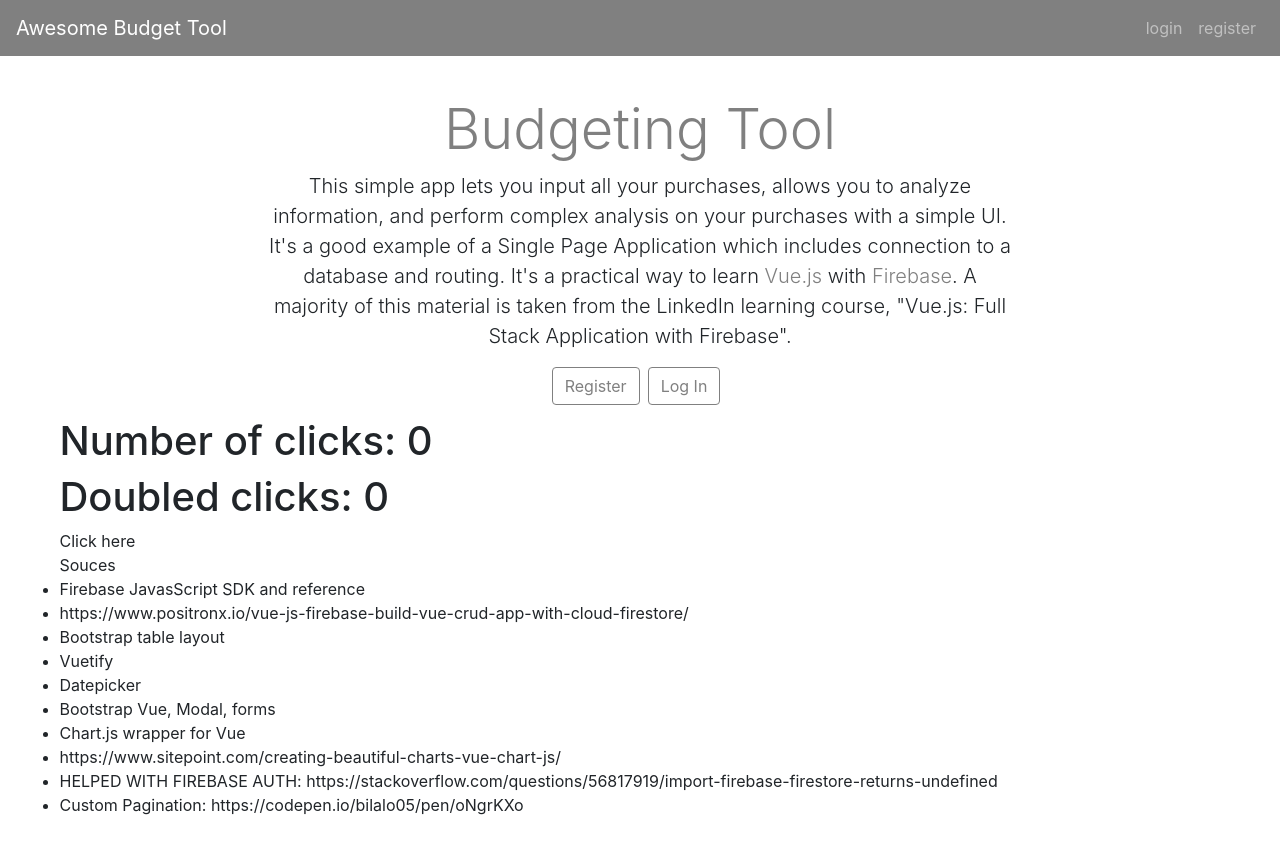
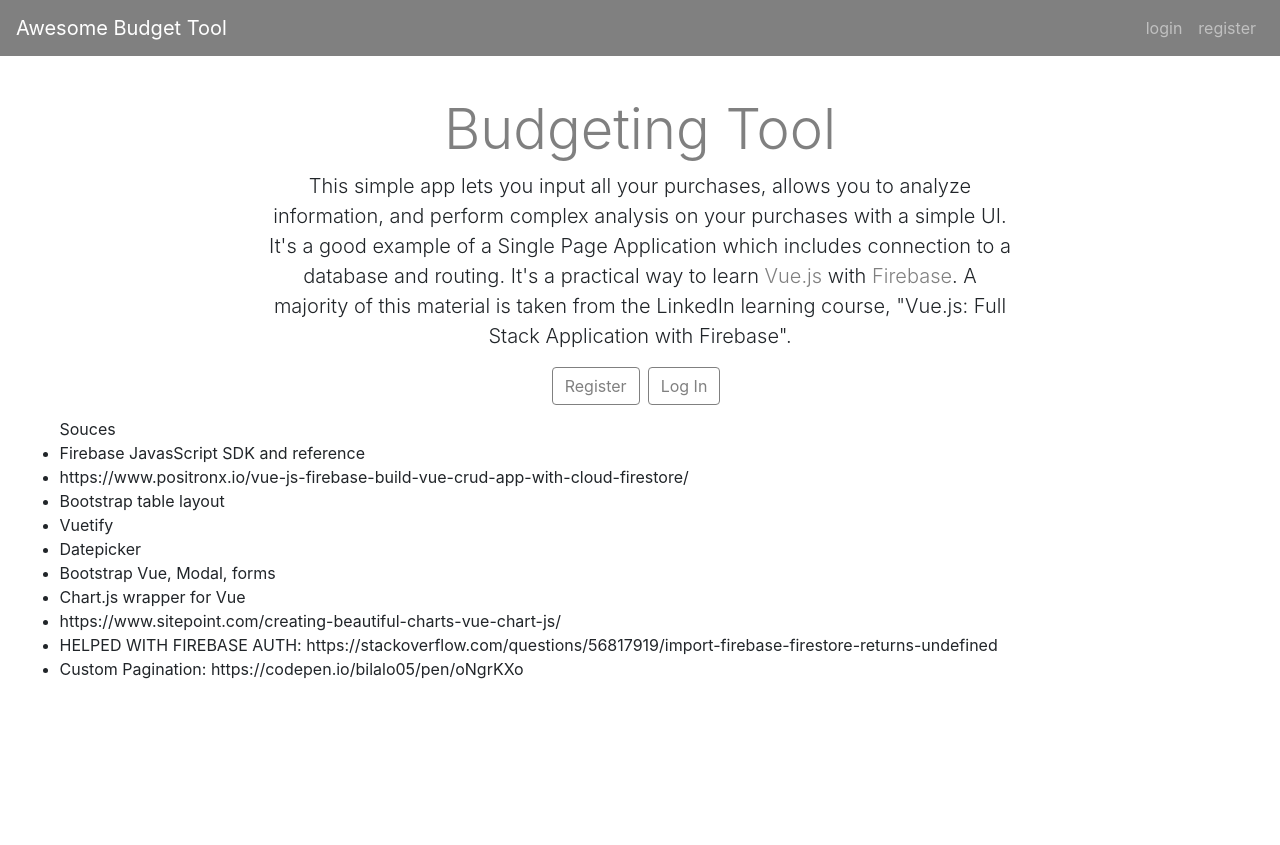
Before and after one commit to marissashivers/Bright-Budget, a Vue app: page / in a window 1280 px wide. After the commit the page ends 800 px from the top, so only its background shows below. Built offline with nearby package versions, Linux system fonts and the light colour scheme; no server answers; what vuefire would draw is missing.

Commit message:
changes before experimentation

```diff
--- a/src/store/index.js
+++ b/src/store/index.js
@@ -5,17 +5,10 @@ Vue.use(Vuex)
 
 export default new Vuex.Store({
   state: {
-    counter: 0
   },
   getters: {
-    doubleClicks: state => {
-      return state.counter * 2;
-    }
   },
   mutations: {
-    increment: state => {
-      state.counter++;
-    }
   },
   actions: {
   },
--- a/src/views/Home.vue
+++ b/src/views/Home.vue
@@ -42,11 +42,6 @@
       </div>
     </div>
 
-    <!-- vuex experimentation -->
-    <h1>Number of clicks: {{ counter }} </h1>
-    <h1>Doubled clicks: {{ double }} </h1>
-    <button @click="clicked">Click here </button>
-
     <ul> Souces
       <li>Firebase JavasScript SDK and reference</li>
       <li>https://www.positronx.io/vue-js-firebase-build-vue-crud-app-with-cloud-firestore/</li>
--- a/src/views/Purchases.vue
+++ b/src/views/Purchases.vue
@@ -100,6 +100,7 @@
           <td>{{ item.purchaseLocation }}</td>
           <td>${{ item.purchaseAmount }}</td>
           <td>{{ item.purchaseCategory }}</td>
+          <!-- actions -->
           <td>
             <section
               class="btn-group align-self-center"
```
